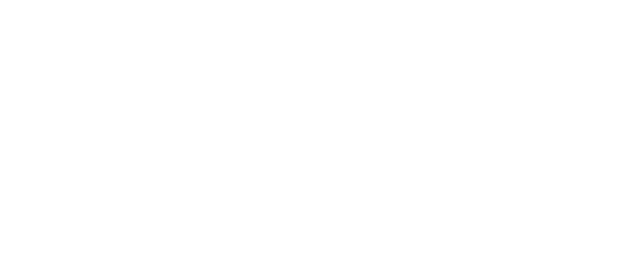
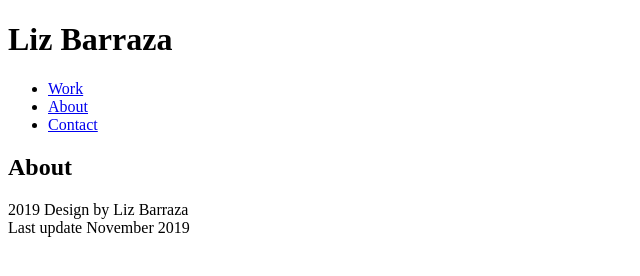
Before and after one commit to lizbarraza/portfolio, a Gatsby site: page /about in a window 1280 px wide. Before the commit this address had no page. Shown: the whole page, without its empty margins (0-640 px from the left). Built offline with nearby package versions, Linux system fonts and the light colour scheme; Gatsby itself is replaced by a stand-in of ours.

Commit message:
Add menu and placeholder pages

```diff
--- a/src/components/header.js
+++ b/src/components/header.js
@@ -1,4 +1,6 @@
 import React from "react"
+import { Link } from "gatsby"
+
 import { useStaticQuery, graphql } from "gatsby"
 
 const Header = () => {
@@ -15,6 +17,20 @@
   return (
     <header>
       <h1>{data.site.siteMetadata.title}</h1>
+
+      <nav>
+        <ul>
+          <li>
+            <Link to="/case-studies/">Work</Link>
+          </li>
+          <li>
+            <Link to="/about/">About</Link>
+          </li>
+          <li>
+            <Link to="/contact/">Contact</Link>
+          </li>
+        </ul>
+      </nav>
     </header>
   )
 }
--- /dev/null
+++ b/src/pages/about.js
@@ -0,0 +1,13 @@
+import React from "react"
+
+import Layout from "../components/layout"
+import SEO from "../components/seo"
+
+const About = () => (
+  <Layout>
+    <SEO title="About" />
+    <h2>About</h2>
+  </Layout>
+)
+
+export default About
```
Also changed, not shown: src/pages/case-studies.js (added, +13 -0 lines), src/pages/contact.js (added, +13 -0 lines), src/pages/index.js (+6 -1 lines).
